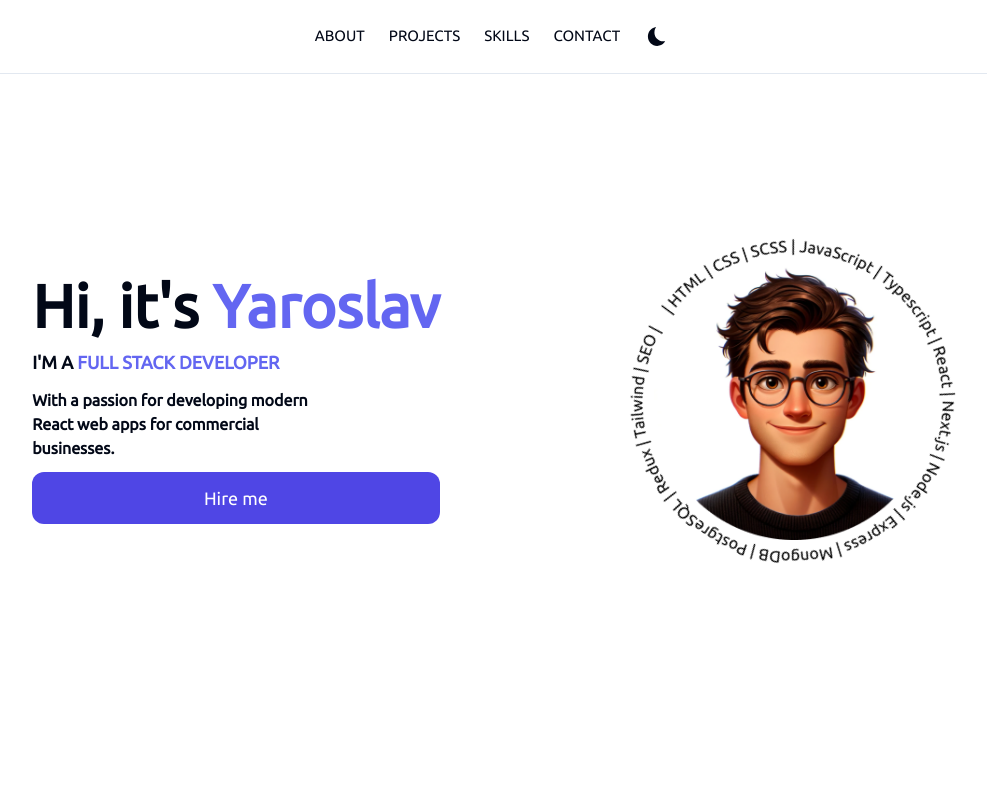
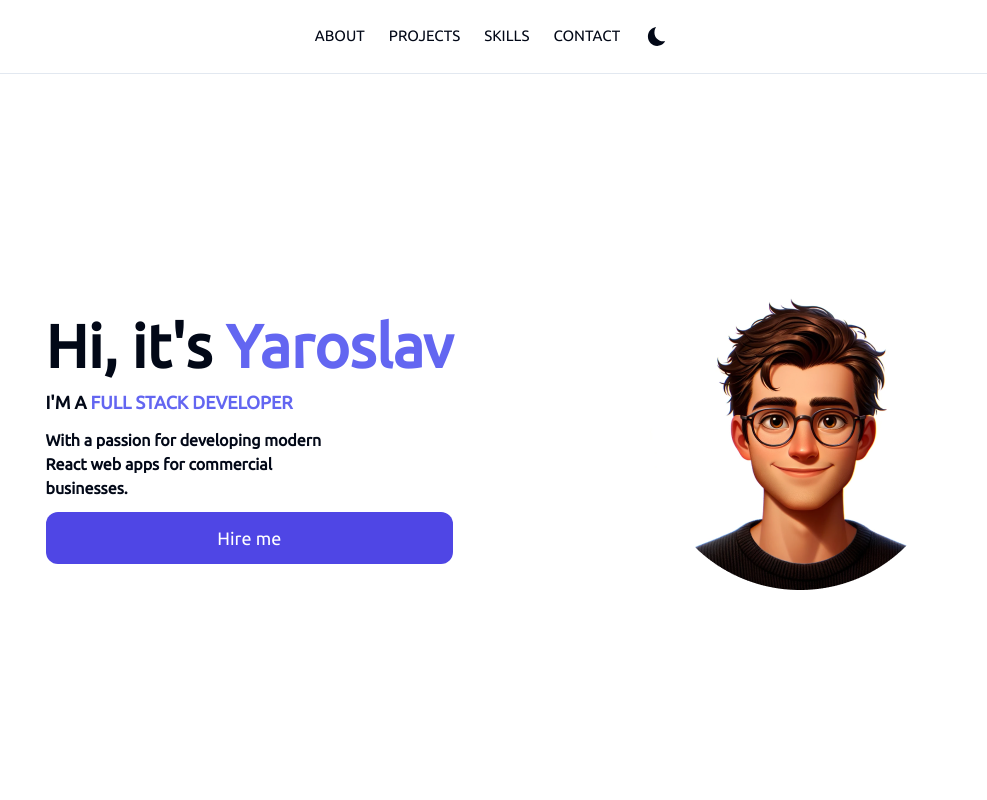
Before and after one commit to kubryk/next-portfolio, a Next.js app: page / in a window 1280 px wide. Shown: the top 800 px of the page, without its empty margins (148-1135 px from the left). Built offline with nearby package versions, Linux system fonts and the light colour scheme.

Commit message:
Hero fix
Hero section style fix

```diff
--- a/src/app/globals.css
+++ b/src/app/globals.css
@@ -67,4 +67,8 @@
     @apply bg-background text-foreground;
   }
 
+  .field{
+    @apply focus:border-indigo-700 dark:focus:border-indigo-700 dark:border-gray-500 dark:bg-slate-800 dark:text-gray-300 border-2 outline-none shadow-none border-gray-300 rounded-xl p-2 text-gray-600 xsm:min-w-[300px] sm:min-w-[400px] md:min-w-[600px] lg:min-w-[700px]
+  }
+
 }
--- a/src/components/Hero.tsx
+++ b/src/components/Hero.tsx
@@ -12,7 +12,7 @@ const Hero = () => {
     const sections = useContext(NavigationContext);
     return (
         <section ref={sections?.find(section => section.name === 'About')?.ref} className="h-screen p">
-            <Container className="flex flex-col items-center justify-evenly w-full md:flex-row md:gap-5">
+            <Container className="flex flex-col items-center pt-20 w-full md:flex-row md:gap-5 md:justify-evenly">
 
                 <div className="flex flex-col gap-3 p-3">
                     <h1 className="xsm:text-center sm:text-center md:text-left text-[50px] font-extrabold xsm:text-4xl sm:text-5xl md:text-5xl lg:text-6xl">Hi, it&apos;s <span className=" text-indigo-500">Yaroslav</span></h1>
@@ -27,17 +27,20 @@ const Hero = () => {
                     </Button>
                 </div>
 
-                <div className="relative ">
+                <Image src="/my-photo.png" alt="My Photo" width={300} height={300} />
+
+
+                {/* <div className="relative ">
                     <svg className=" w-[340px] h-[340px]">
                         <path className=" fill-transparent " id="curve" d=" M 320 170 A 150 150 0 1 1 320 165" />
                         <text className="origin-center animate-spin duration-10000 transition-colors">
                             <textPath className="dark:fill-white" href="#curve">
-                                | HTML | CSS | SCSS | JavaScript | Typescript | React | Next.js | Node.js | Express | MongoDB | PostgreSQL | Redux | Tailwind | SEO |
+                                HTML  CSS  SCSS  JavaScript  Typescript  React  Next.js  Node.js  Express  MongoDB  PostgreSQL  Redux  Tailwind  SEO
                             </textPath>
                         </text>
                     </svg>
                     <Image className="absolute top-[30px] left-[30px]" src="/my-photo.png" alt="My Photo" width={280} height={280} />
-                </div>
+                </div> */}
 
             </Container>
         </section>
```
